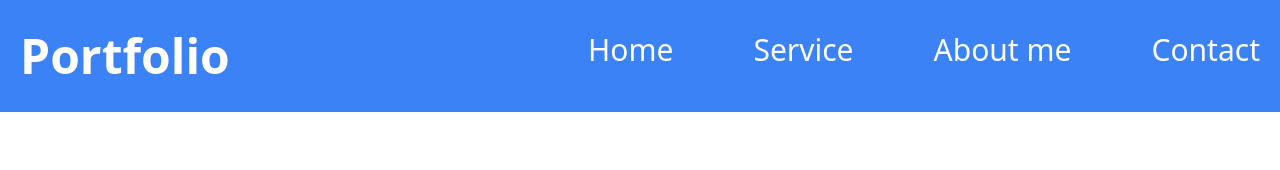
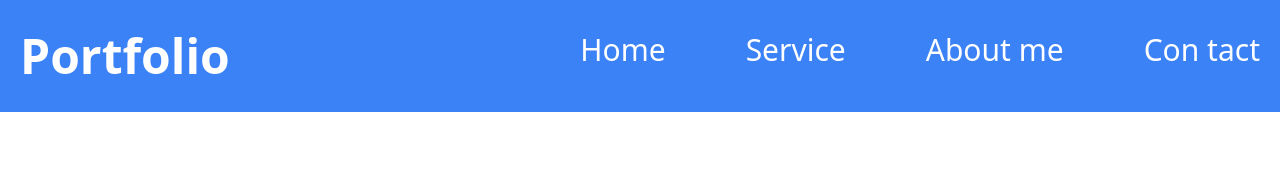
Before and after one commit to salmamokhtaar/Tailwind-Portfolio, a plain HTML site: page index.html in a window 1280 px wide. Shown: the top 170 px of the page. Drawn offline with nearby package versions, Linux system fonts and the light colour scheme.

Commit message:
This is Portfolio Using Tailwind

```diff
--- a/index.html
+++ b/index.html
@@ -12,7 +12,7 @@
                 <li class="hover:text-black">Home</li>
                 <li class="hover:text-black">Service</li>
                 <li class="hover:text-black">About me</li>
-                <li class="hover:text-black">Contact</li>
+                <li class="hover:text-black">Con tact</li>
             </ul>
 
         </div>
```
